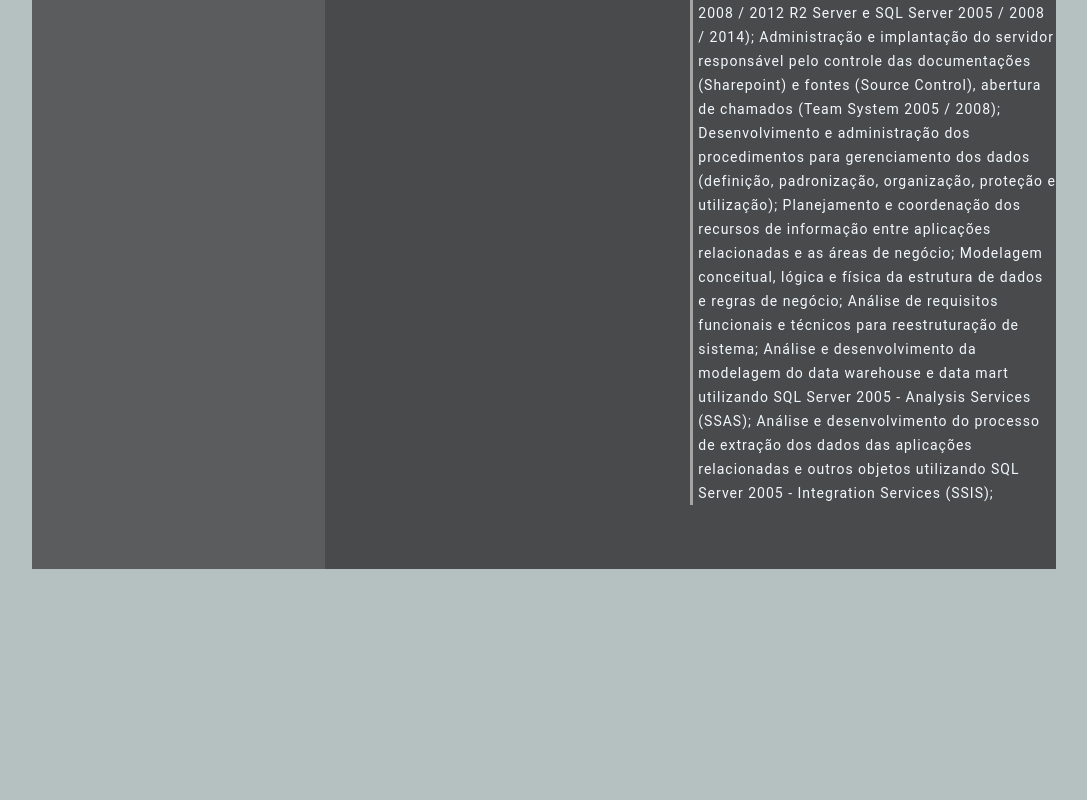
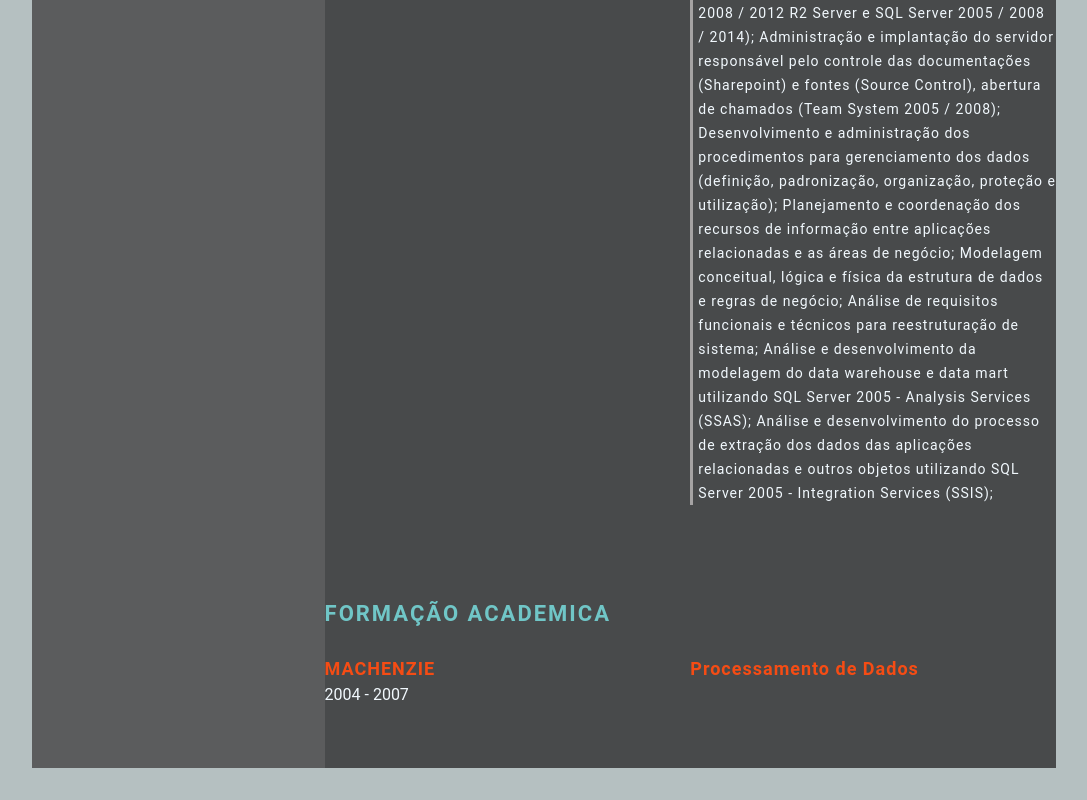
Before and after one commit to johnnyhorita/devweekgit.github.io, a plain HTML site: page index.html in a window 1280 px wide. Shown: the part 851-1651 px from the top of the page, without its empty margins (96-1183 px from the left). Before the commit the page ends 1452 px from the top, so only its background shows below. Drawn offline with Linux system fonts and the light colour scheme.

Commit message:
Update: Index.html (#5)
Co-authored-by: johnny.horita <johnny.horita@crk.com.br>

```diff
--- a/index.html
+++ b/index.html
@@ -91,6 +91,23 @@
 
             </div>
         </section>
+
+        <section class="education gap">
+            <div class="right-title">Formação Academica</div>
+            <div class="education-contents">
+                <div class="education-left">
+                    <p class="education-school-name">Machenzie</p>
+                    <p class="education-time-period">2004 - 2007</p>
+                </div>
+                <div class="education-right">
+                    <p class="education-subject">Processamento de Dados</p>
+                    <p class="education-desc">
+
+                    </p>
+                </div>
+            </div>
+        </section>
+
         </section>
 
 
```
